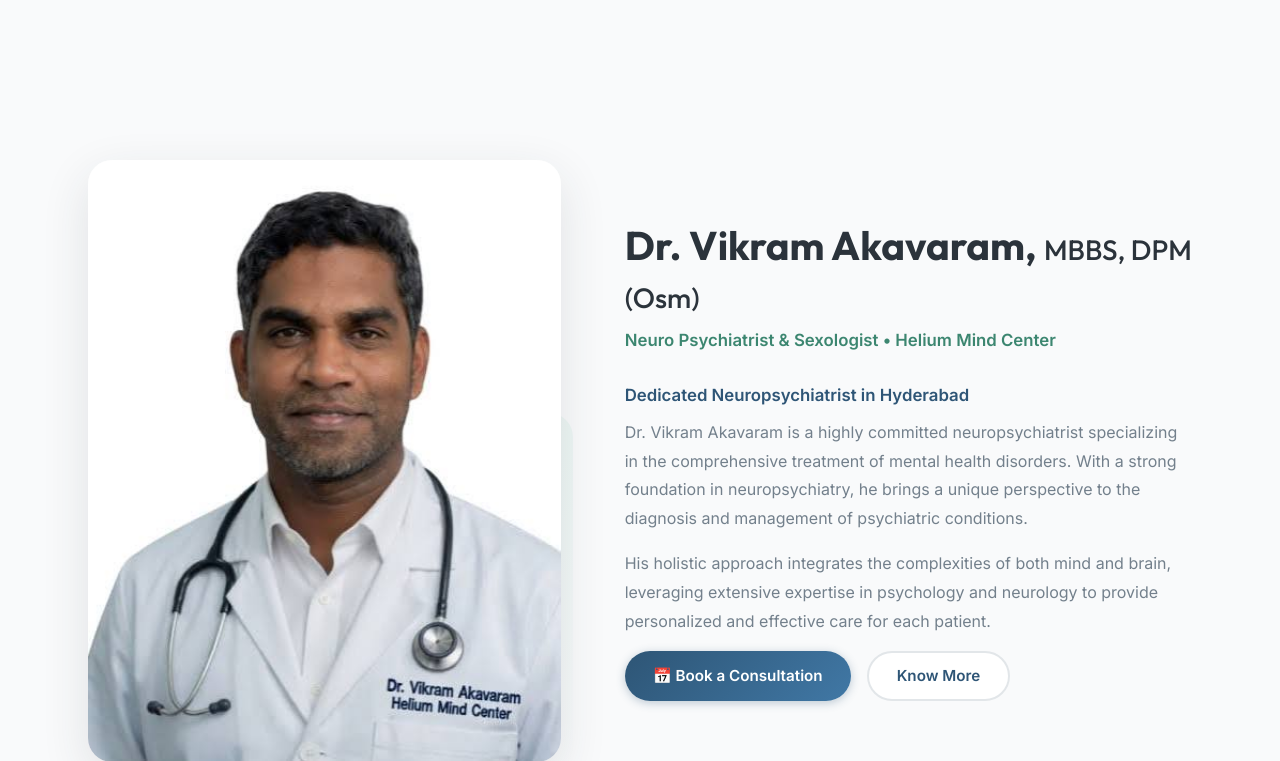
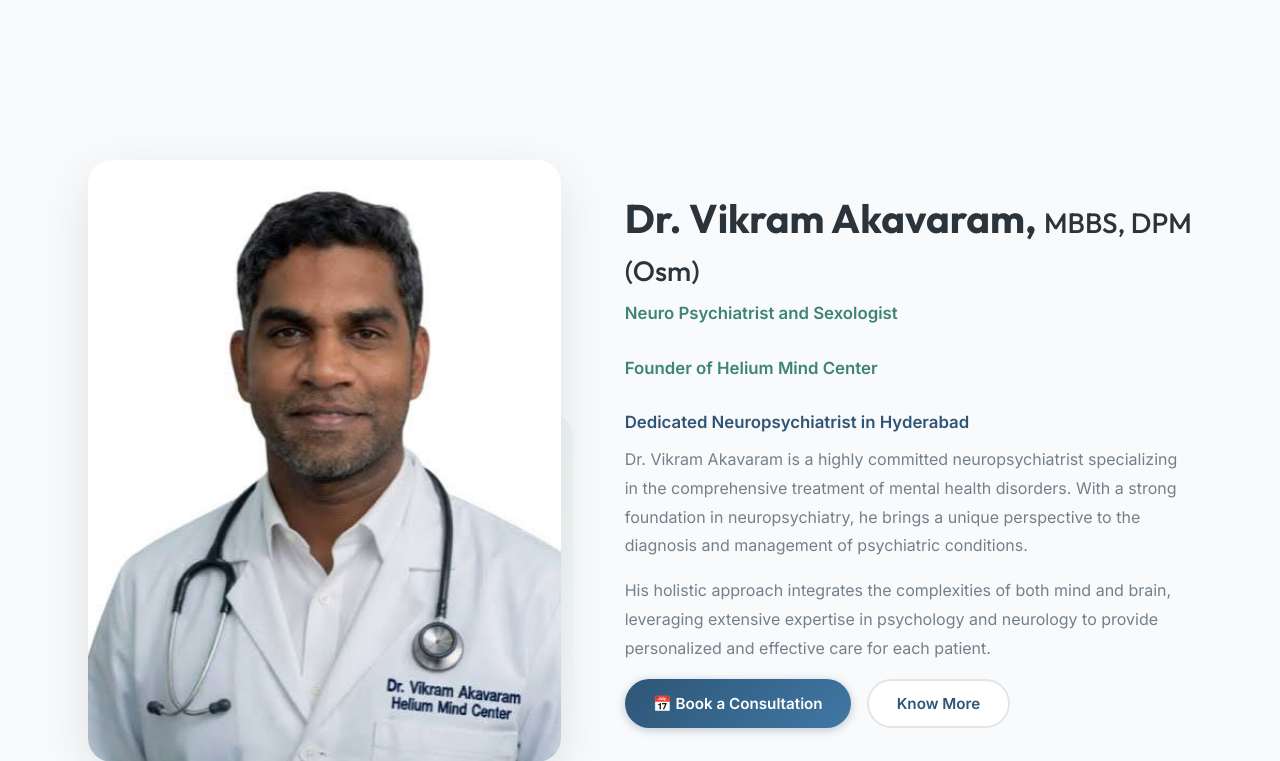
Before and after one commit to lokireddy32457-bit/Mind-link, a Flask app: page /about in a window 1280 px wide. Shown: the part 112-873 px from the top of the page. Run offline with Flask 3, Linux system fonts and the light colour scheme; some libraries are stand-ins or nearby versions.

Commit message:
Update Dr. Vikram Akavaram designation on about page

```diff
--- a/templates/about.html
+++ b/templates/about.html
@@ -14,7 +14,8 @@
             </div>
             <div class="about-text reveal">
                 <h1>Dr. Vikram Akavaram, <span style="font-size:0.7em;font-weight:500;">MBBS, DPM (Osm)</span></h1>
-                <p class="credential">Neuro Psychiatrist &amp; Sexologist &bull; Helium Mind Center</p>
+                <p class="credential">Neuro Psychiatrist and Sexologist</p>
+                <p class="credential" style="margin-top:0.25rem;">Founder of Helium Mind Center</p>
                 <p style="font-size:1.05rem; font-weight:600; color:var(--color-primary); margin-bottom:var(--space-sm);">Dedicated Neuropsychiatrist in Hyderabad</p>
                 <p>Dr. Vikram Akavaram is a highly committed neuropsychiatrist specializing in the comprehensive treatment of mental health disorders. With a strong foundation in neuropsychiatry, he brings a unique perspective to the diagnosis and management of psychiatric conditions.</p>
                 <p>His holistic approach integrates the complexities of both mind and brain, leveraging extensive expertise in psychology and neurology to provide personalized and effective care for each patient.</p>
```
